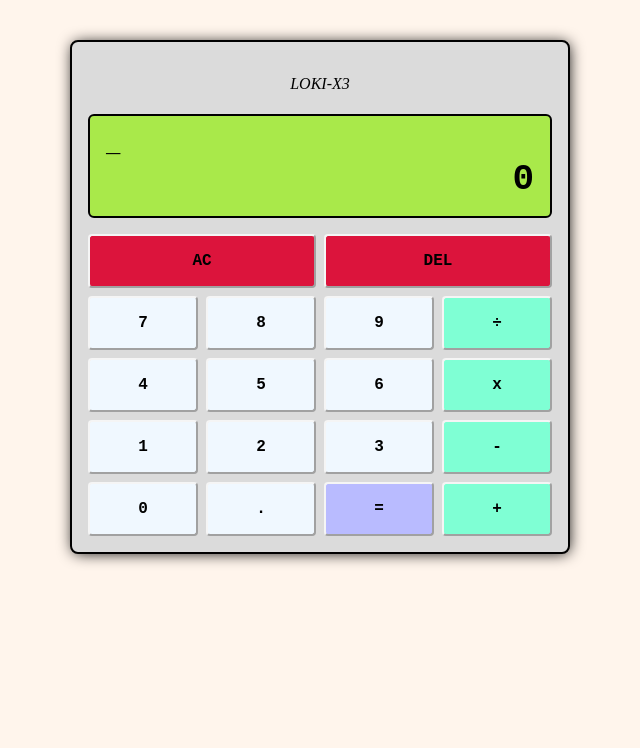
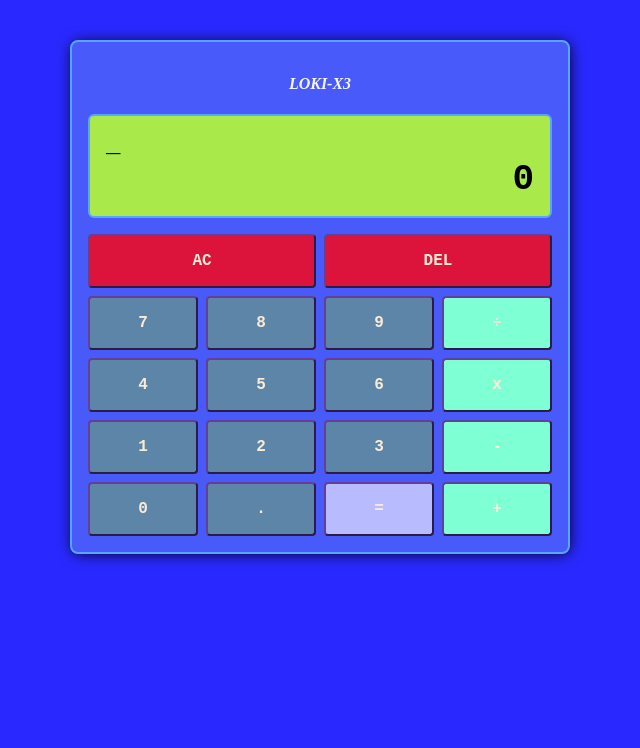
Before and after one commit to DorielRivalet/calculator, a plain HTML site: page index.html in a window 1280 px wide. Both pictures are taken after a click on the button "LOKI-X3". Shown: the top 748 px of the page, without its empty margins (320-960 px from the left). Drawn offline with Linux system fonts and the light colour scheme.

Commit message:
Add dark mode functionality

```diff
--- a/javascript.js
+++ b/javascript.js
@@ -12,6 +12,7 @@ let currentOperator;
 let currentDigits = 0;
 let firstOperandHasDecimals = false;
 let secondOperandHasDecimals = false;
+let isDarkMode = false;
 let nIntervId; // variable to store our intervalID
 
 const maxDigits = 18;
@@ -21,10 +22,12 @@ const resultElement = document.querySelector('.result');
 const initialInputValue = "_";
 const initialResultValue = 0;
 const buttonsElements = document.querySelectorAll('.buttonSection button');
+const modelNameButton = document.querySelector('.modelName button');
+const calculatorElement = document.querySelector('.calculator');
+const displaySectionElement = document.querySelector('.displaySection');
 
 inputElement.textContent = initialInputValue;
 resultElement.textContent = initialResultValue;
-
 //1.1 functions
 
 function changeText() {
@@ -247,6 +250,22 @@ function onInput(event) {
   }
 }
 
+function changeTheme(){
+  document.body.classList.toggle("dark-mode");
+  calculatorElement.classList.toggle("dark-modeCalculator");
+  displaySectionElement.classList.toggle("dark-modeDisplaySection");
+  modelNameButton.classList.toggle("dark-modeModelName");
+  buttonsElements.forEach(function(currentButton){
+    if (currentButton.className === "numberButton"){
+      currentButton.className = "dark-modeNumberButton";
+    } else if (currentButton.className === "dark-modeNumberButton"){
+      currentButton.className = "numberButton";
+    } else {
+      currentButton.classList.toggle("dark-modeButtonSection");
+    }
+  })
+}
+
 changeText()//wait effect
 //1.2 events
 document.addEventListener("keydown", onInput) //document = window?
@@ -254,3 +273,5 @@ document.addEventListener("keydown", onInput) //document = window?
 buttonsElements.forEach(function(currentButton){
   currentButton.addEventListener("click", onInput)
 })
+
+modelNameButton.addEventListener("click", changeTheme)
--- a/style.css
+++ b/style.css
@@ -14,10 +14,6 @@ body{
   background-color: rgb(41, 41, 255);
   color: white;
 }
-.light-mode {
-  background-color: rgb(255, 245, 236);
-  color: black;
-}
 
 .calculator{
   box-shadow: 1px 1px 15px -2px rgb(0, 0, 0);
@@ -30,6 +26,12 @@ body{
   flex-flow:column;
   width: 60vh;
   max-width: 60vh;
+}
+
+.dark-modeCalculator{
+  border: 2px solid rgb(89, 164, 255);
+  background-color: hsl(234, 94%, 63%);
+  color:whitesmoke;
 }
 
 .topSection{
@@ -51,17 +53,27 @@ body{
   text-decoration: none;
   border: 0px;
   font-size: 16px;
+  font-weight: 900;
   background-color: transparent;
+}
+
+.dark-modeModelName{
+  color: whitesmoke;
 }
 
 .displaySection{
   border: 2px solid black;
   border-radius: 6px 6px 6px 6px;
   background-color: rgb(169, 233, 74);
+  color: black;
   padding:16px;
   font-size: 32px;
   display: flex;
   flex-flow: column nowrap;
+}
+
+.dark-modeDisplaySection{
+  border: 2px solid rgb(89, 164, 255);
 }
 
 .buttonSection{
@@ -213,8 +225,34 @@ a:link{
   font-family:'Courier New', Courier, monospace;
   font-weight: bolder;
   border-radius: 4px 4px 4px 4px;
+  cursor:pointer;
+}
+
+button{
   border-color: whitesmoke;
-  cursor:pointer;
+}
+
+.numberButton{
+  background-color: aliceblue;
+}
+
+.operatorButton{
+  background-color: aquamarine;
+}
+
+.functionButton{
+  background-color: crimson;
+}
+
+.dark-modeNumberButton{
+  background-color: rgb(93, 133, 168);
+  border-color: rgb(97, 64, 150);
+  color:antiquewhite;
+}
+
+.dark-modeButtonSection{
+  border-color: rgb(97, 64, 150);
+  color:antiquewhite;
 }
 
 .buttonSection button:hover{
```
